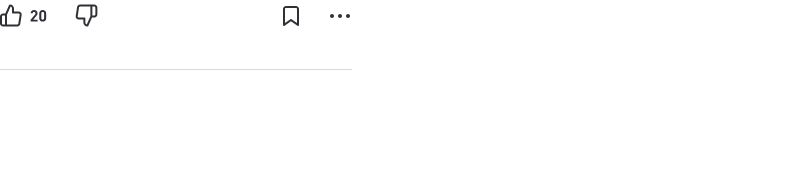
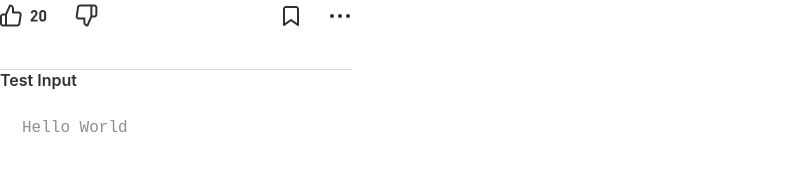
Before and after one commit to KatsiarynaBaiko/FE45-KatsiarynaBaiko-Blogfolio, a React (Create React App) app: page / in a window 1280 px wide. Shown: the part 1170-1340 px from the top of the page, without its empty margins (0-797 px from the left). Before the commit the page ends 1240 px from the top, so only its background shows below. Built offline with nearby package versions, Linux system fonts and the light colour scheme; the HTML template or start-up script is replaced by a standard one.

Commit message:
Lesson38/create input and texterea component

```diff
--- a/src/App.tsx
+++ b/src/App.tsx
@@ -1,4 +1,5 @@
 import React from 'react';
+import { useState } from 'react';
 
 //step 3 Button
 import Button, { ButtonTypes } from './components/Button';
@@ -7,6 +8,10 @@
 import Card from './components/Card';
 import { CardTypes } from './components/Card';
 
+//step 3 Input
+import Input from './components/Input';
+
+
 // function App() {
 //   return (
 //     <div></div>
@@ -14,6 +19,14 @@
 // }
 
 const App = () => {
+
+  // создаем для работы input
+  const [inputValue, setInputValue] = useState ('');
+  const onChange = (value: string) => {
+    setInputValue(value)
+  }
+
+
   return (
     <div>
       {/* //step 4 Button */}
@@ -55,6 +68,14 @@
         author={0}
       />
 
+      <Input
+      isTextarea
+      title={'Test Input'}
+      placeholder={'Hello World'}
+      onChange={onChange}
+      value={inputValue}
+      // errorText={'Error'}
+      />
     </div>
   );
 }
--- /dev/null
+++ b/src/components/Input/Input.module.scss
@@ -0,0 +1,55 @@
+@import "src/styles/colors";
+
+// .container {
+//   flex: 1;
+//   display: flex;
+//   flex-direction: column;
+// }
+
+.input {
+  padding: 18px 20px;
+  background-color: $white;
+  border: 2px solid transparent;
+  outline: 0;
+  font-weight: 400;
+  font-size: 16px;
+  line-height: 20px;
+  color: $secondary;
+  border-radius: 4px;
+  resize: none; // для texterea
+  &:hover,
+  &:focus {
+    border-color: $medium;
+  }
+  &:active {
+    border: 2px solid transparent;
+  }
+  &::placeholder {
+    color: $gray;
+  }
+}
+
+.disabled {
+  pointer-events: none;
+  color: $gray;
+  background-color: $light;
+}
+
+.title {
+  font-weight: 600;
+  font-size: 16px;
+  line-height: 20px;
+  color: $secondary;
+  margin-bottom: 8px;
+}
+.errorText {
+  color: $error;
+  font-weight: 400;
+  font-size: 16px;
+  line-height: 20px;
+  margin-top: 16px;
+}
+
+.errorInput {
+  border-color: $error;
+}
--- /dev/null
+++ b/src/components/Input/Input.tsx
@@ -0,0 +1,82 @@
+import classNames from "classnames";
+import React, { ChangeEvent } from "react";
+import { FC } from "react";
+import styles from './Input.module.scss';
+
+// step 4
+// прорисываем props и типизируем
+// в onChange если что-то передается в параментрах,
+// то указываем параметры и их типы, то есть (value: string)
+
+type InputProps = {
+    title: string;
+    placeholder: string;
+    onChange: (value: string) => void;
+    value: string;
+    disabled?: boolean;
+    errorText?: string;
+    isTextarea?: boolean;
+};
+
+// step 1
+// return null первоначально, чтобы ничего не возвращалось
+// в скобочках передаем то, что будет у input
+// и типизируем: InputProps
+// ---
+// создаем каркаc input: return <input onChange={onChange} value={value} placeholder={placeholder} />
+// а также title, errorText
+// импортируем пропсы через : FC<InputProps
+// ---
+// onChange подчеркивает красным, так как необходим e.tagret
+// это решается через const onInputChang
+// и передаем уже не {onChange}, а onInputChange, который принимает в себя event
+// и event типизируем (event: ChangeEvent<HTMLInputElement | HTMLTextAreaElement>)
+// ---
+// стилизуем все через добавление className={styles.input
+// также вставляем intup в App.tsx
+// <Input title={''} placeholder={''} onChange={()=>{}} value={''} />
+// ---
+// для texterea
+// texterea - будет еще одна пропса
+// => создаем еще одну const inputProps в которую помещаем общее, то есть совпадают
+// => (event: ChangeEvent<HTMLInputElement | HTMLTextAreaElement>)
+
+
+const Input: FC<InputProps> = ({ title, errorText, placeholder, onChange, disabled, value, isTextarea}) => {
+    // return null
+
+    const onInputChange = (event: ChangeEvent<HTMLInputElement | HTMLTextAreaElement>) => {
+        onChange(event.target.value);
+    };
+
+    const inputProps = {
+        onChange: onInputChange,
+        value,
+        placeholder,
+        className: classNames(styles.input, {
+            [styles.disabled]: disabled,
+            [styles.errorInput]: errorText,
+        }),
+    };
+
+    return (
+        <div>
+            <div className={styles.title}>{title}</div>
+            {/* <input onChange={onChange} value={value} placeholder={placeholder} /> */}
+            {/* <input
+                onChange={onInputChange}
+                value={value}
+                placeholder={placeholder}
+                className={classNames(styles.input, {
+                    [styles.disabled]: disabled,
+                    [styles.errorInput]: errorText,
+                })}
+                /> */}
+            {isTextarea ? <textarea {...inputProps} /> : <input {...inputProps} />}
+            {errorText && <div className={styles.errorText}>{errorText}</div>}
+        </div>
+    )
+}
+
+// step 2
+export default Input
--- /dev/null
+++ b/src/components/Input/index.ts
@@ -0,0 +1,2 @@
+// step 3
+export { default } from './Input'
```
